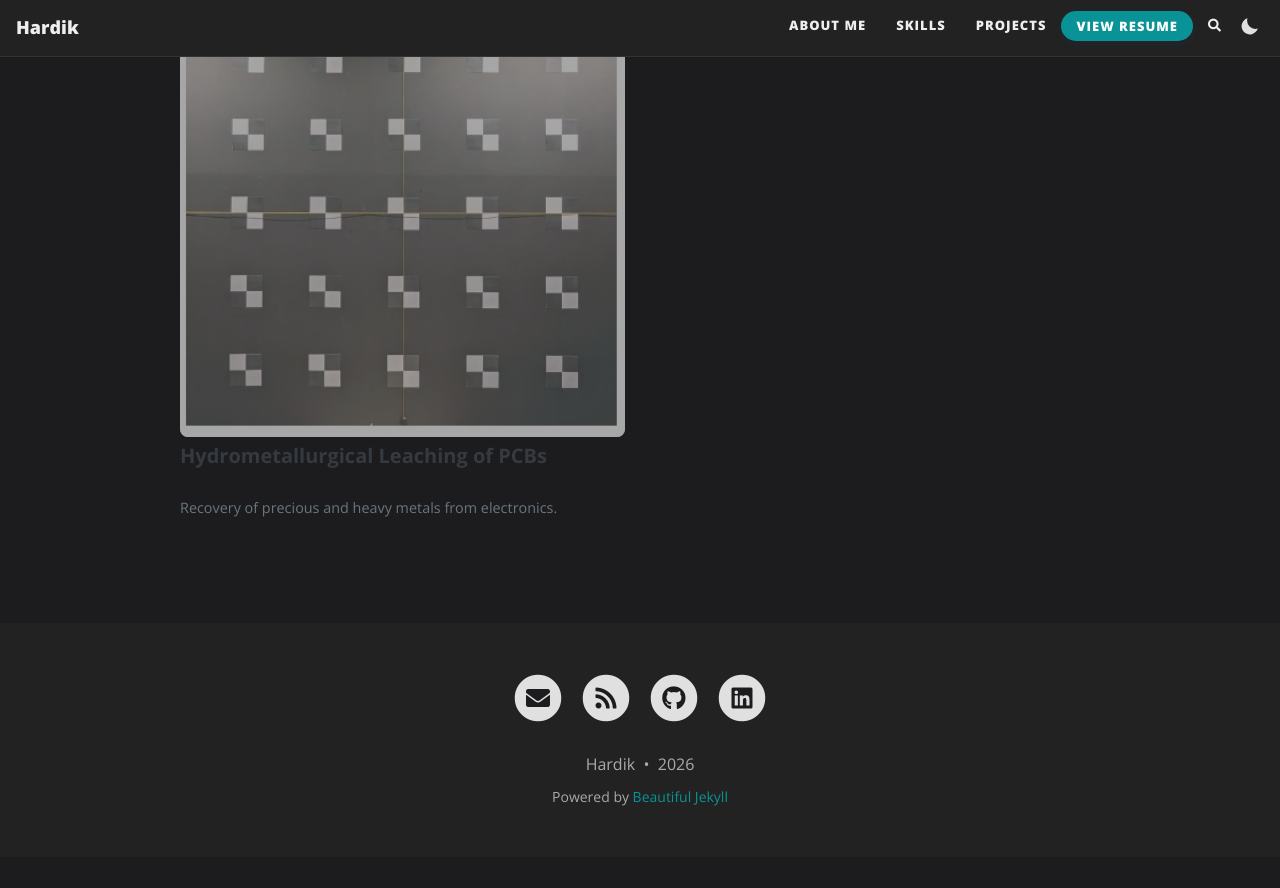
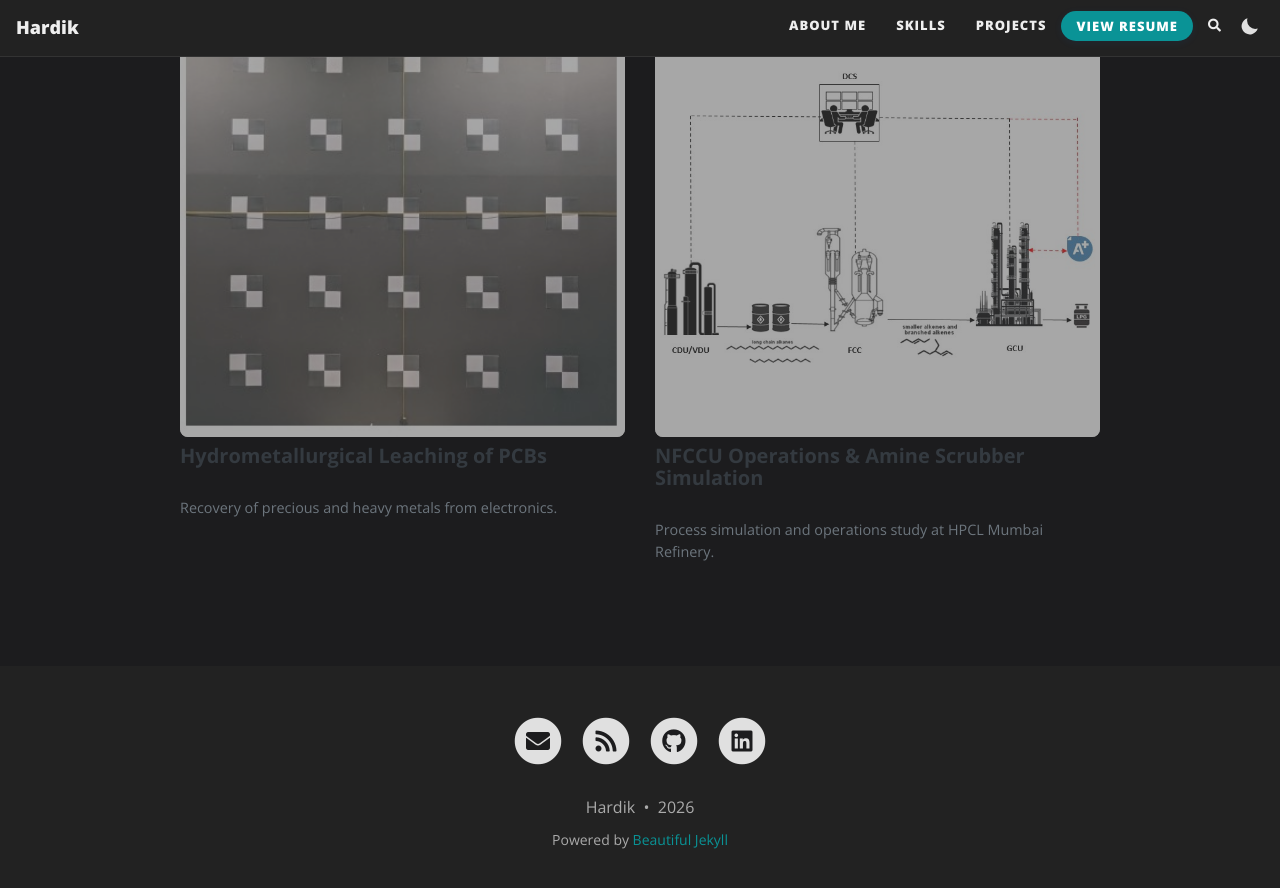
Before and after one commit to Hardik-Ma/Hardik-Ma.github.io, a Jekyll site: the page built from projects.md, in a window 1280 px wide and 900 px high, scrolled down 2990 px. Shown: the top 888 px of the window. Built offline with Jekyll 4.4.1, drawn with Linux system fonts in a browser that asks for light colours; comment, search, counter and statistics services are not loaded; before the commit the page ends 3847 px from its top, so only the background shows below that.

Commit message:
Added HPCL Simulation project

```diff
--- a/projects.md
+++ b/projects.md
@@ -100,4 +100,14 @@
     </a>
   </div>
 
+  <div class="col-md-6 mb-4">
+    <a href="{{ '/projects/hpcl_refinery_simulation/' | relative_url }}">
+      <div class="project-img-wrapper">
+        <img src="{{ '/assets/img/projects/HPCL_FCC_GCU.jpg' | relative_url }}" alt="NFCCU Operations & Amine Scrubber Simulation" class="img-fluid rounded shadow-sm">
+      </div>
+      <h5 class="mt-2 text-dark">NFCCU Operations & Amine Scrubber Simulation</h5>
+      <p class="text-muted small">Process simulation and operations study at HPCL Mumbai Refinery.</p>
+    </a>
+  </div>
+
 </div>
```
Also changed, not shown: Journey/journey.md (+2 -2 lines), projects/hpcl_refinery_simulation.md (added, +55 -0 lines), assets/img/projects/HPCL_FCC_GCU.jpg (added).
